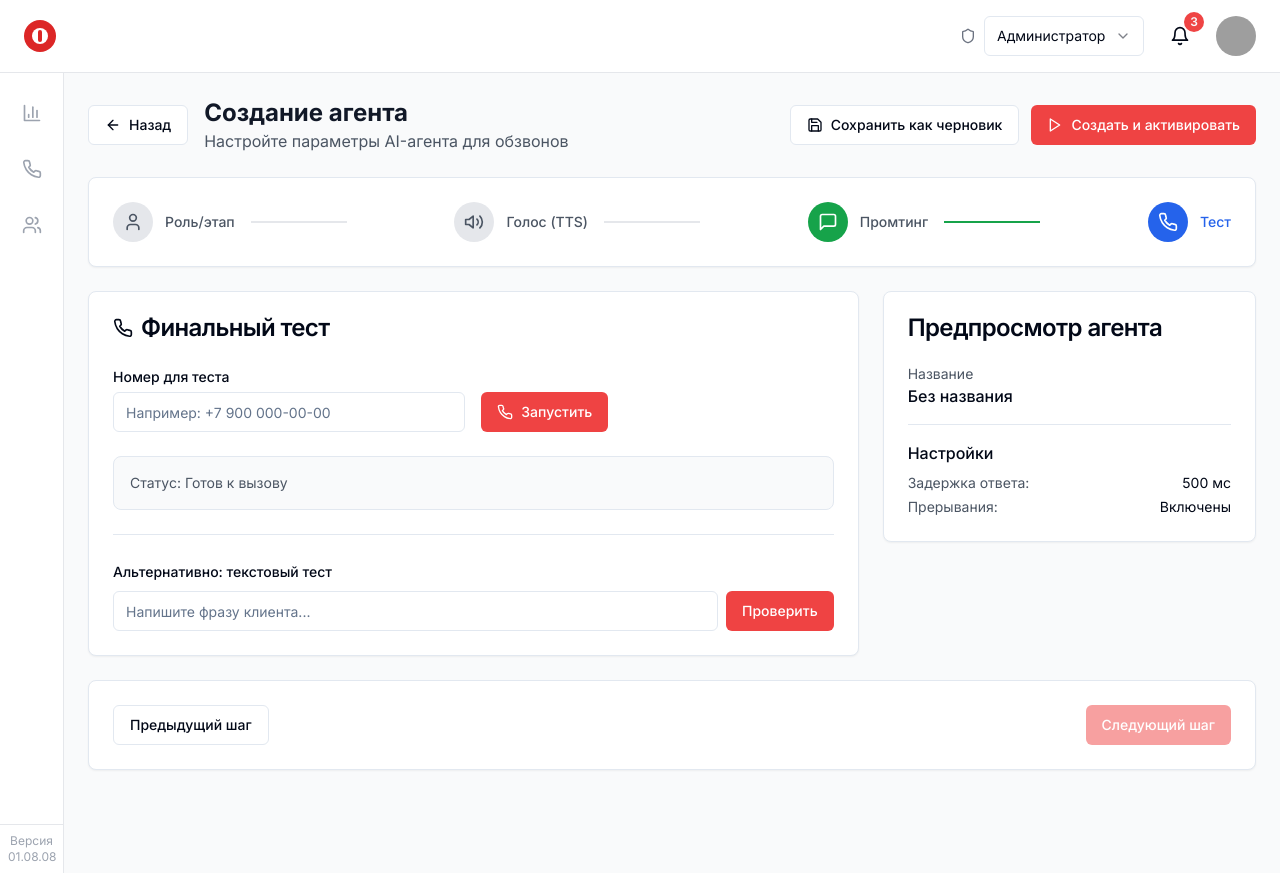
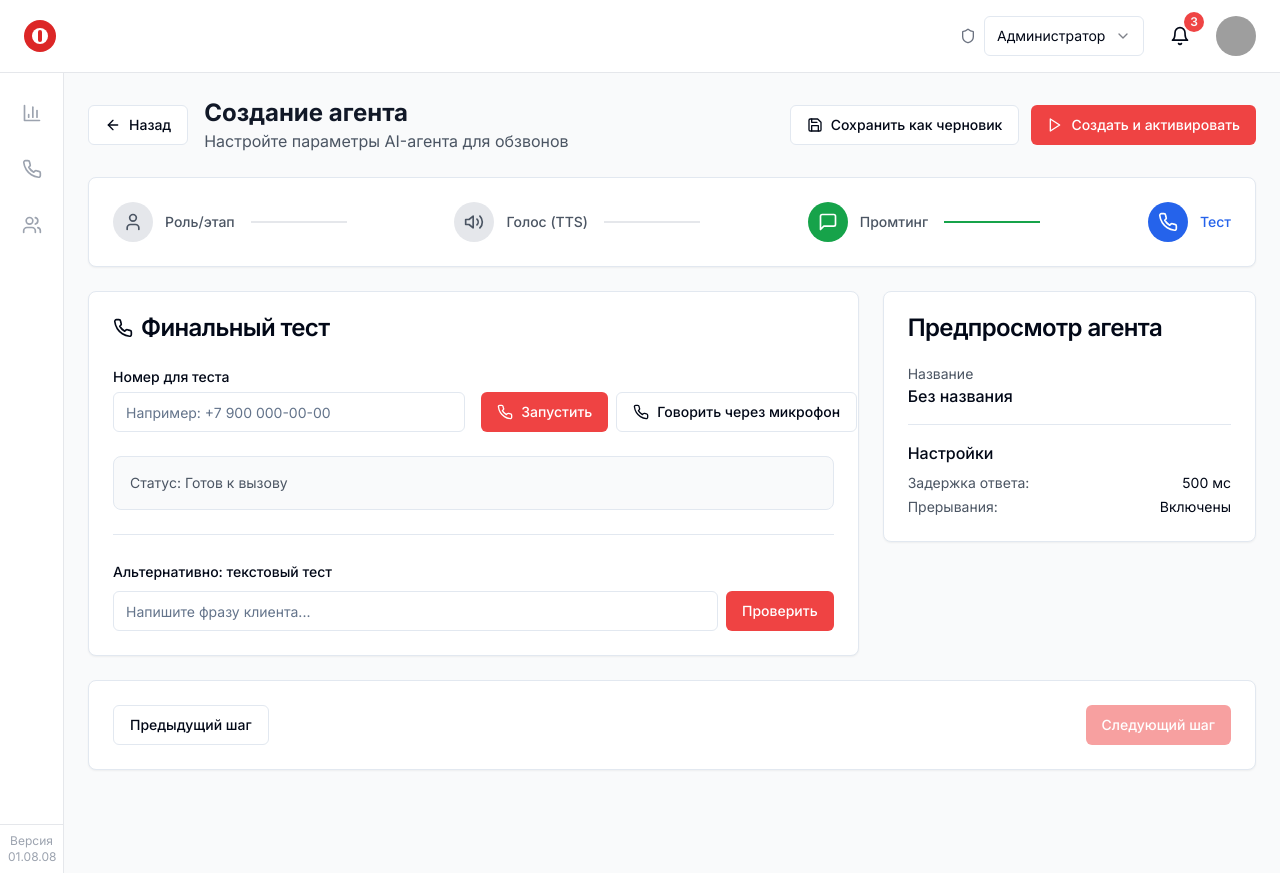
Before and after one commit to Nik-Kns/hantico-call-center, a Next.js app: page /agents/new in a window 1280 px wide. Both pictures are taken after a click on the element 1167 px from the left and 222 px from the top of the page. Built offline with nearby package versions, Linux system fonts and the light colour scheme; grey boxes are pictures that could not be loaded.

Commit message:
feat(agents-new): добавлена кнопка голосового теста через микрофон на шаге 'Тест' мастера создания агента

```diff
--- a/src/app/agents/new/page.tsx
+++ b/src/app/agents/new/page.tsx
@@ -1,6 +1,6 @@
 'use client'
 
-import React, { useState } from 'react'
+import React, { useRef, useState } from 'react'
 import { useRouter } from 'next/navigation'
 import {
   ArrowLeft,
@@ -63,6 +63,8 @@ export default function NewAgentPage() {
   const [callStatus, setCallStatus] = useState<'idle' | 'calling' | 'ringing' | 'in_call'>('idle')
   const [testInput, setTestInput] = useState('')
   const [testResponse, setTestResponse] = useState('')
+  const [isVoiceCall, setIsVoiceCall] = useState(false)
+  const recognitionRef = useRef<any | null>(null)
 
   const handleInputChange = (field: keyof AgentForm, value: any) => {
     setForm(prev => ({
@@ -104,6 +106,43 @@ export default function NewAgentPage() {
 
   const getRoleById = (roleId: string) => {
     return agentRoles.find(r => r.id === roleId)
+  }
+
+  // Голосовой режим через микрофон (без телефонии)
+  const startVoiceCall = () => {
+    const SR: any = (window as any).webkitSpeechRecognition || (window as any).SpeechRecognition
+    if (!SR) {
+      alert('Браузер не поддерживает распознавание речи')
+      return
+    }
+    const rec = new SR()
+    rec.lang = 'ru-RU'
+    rec.continuous = true
+    rec.interimResults = false
+    rec.onresult = (event: any) => {
+      const transcript = Array.from(event.results)
+        .map((r: any) => r[0].transcript)
+        .join(' ')
+      if (transcript) {
+        const response = form.basePrompt
+          ? `Ответ агента (по инструкции): ${form.basePrompt.slice(0, 60)}...`
+          : 'Ответ агента: готов к работе.'
+        setTestResponse(`${transcript} → ${response}`)
+      }
+    }
+    rec.onend = () => {
+      if (isVoiceCall) rec.start()
+    }
+    rec.start()
+    recognitionRef.current = rec
+    setIsVoiceCall(true)
+    setCallStatus('in_call')
+  }
+
+  const stopVoiceCall = () => {
+    try { recognitionRef.current?.stop?.() } catch {}
+    recognitionRef.current = null
+    setIsVoiceCall(false)
   }
 
   const steps = [
@@ -422,6 +461,13 @@ export default function NewAgentPage() {
                         Ответить
                       </Button>
                     )}
+                    <Button
+                      className="mt-6"
+                      variant={isVoiceCall ? 'destructive' : 'outline'}
+                      onClick={() => (isVoiceCall ? stopVoiceCall() : startVoiceCall())}
+                    >
+                      <Phone className="h-4 w-4 mr-2" /> {isVoiceCall ? 'Завершить разговор' : 'Говорить через микрофон'}
+                    </Button>
                   </div>
                 </div>
 
```
